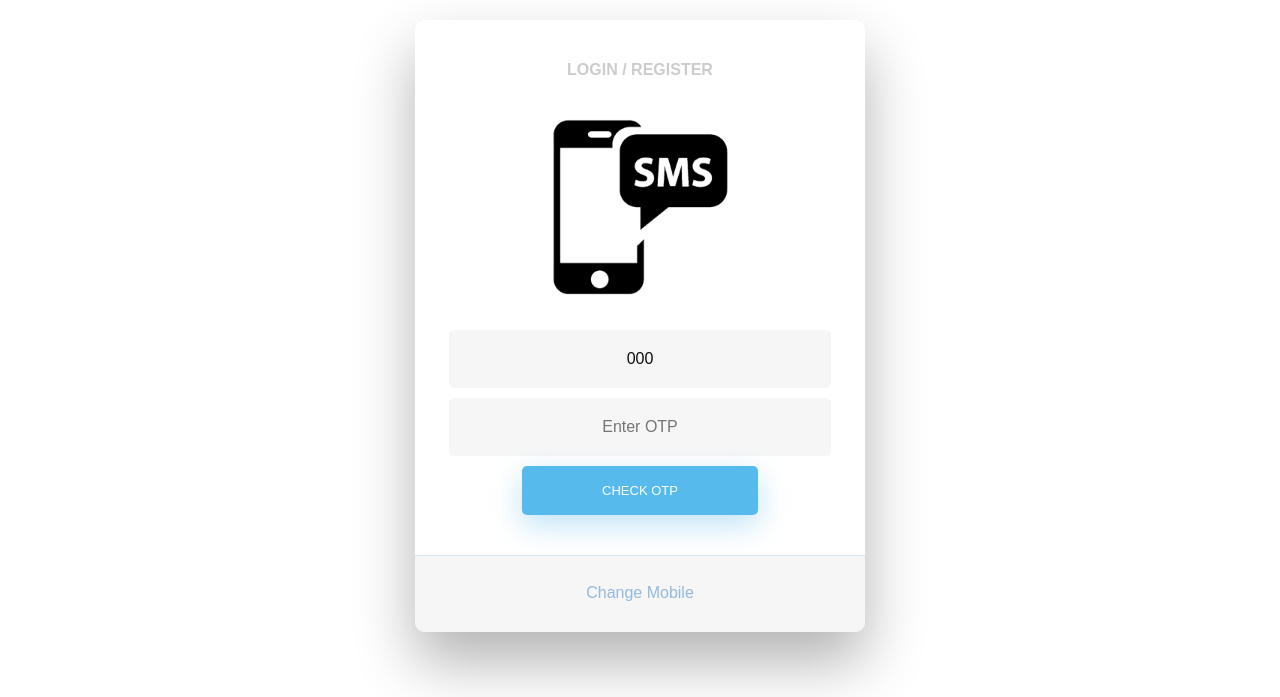
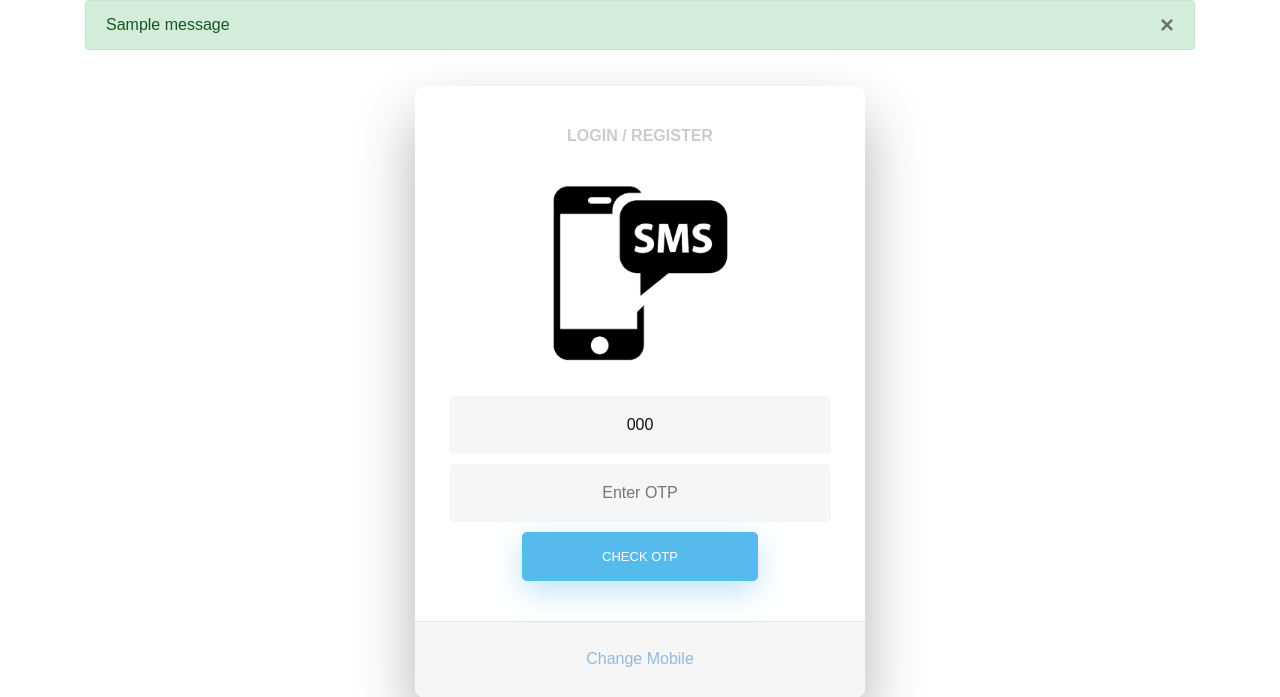
Before and after one commit to miladhzz/custom_auth_daneshjooyar, a Django app: template custom_login/templates/verify.html in a window 1280 px wide. Shown: the top 697 px of the page. Run offline with Django 3.2, Linux system fonts and the light colour scheme; the template is opened without the code that fills it: most values are stand-ins (such as "Sample title", 1, 10 or a date in 2020); one stand-in notice (Sample message) is shown; some libraries are stand-ins or nearby versions.

Commit message:
django messages

```diff
--- a/custom_auth_daneshjooyar/settings.py
+++ b/custom_auth_daneshjooyar/settings.py
@@ -11,6 +11,12 @@ https://docs.djangoproject.com/en/3.0/ref/settings/
 """
 
 import os
+from django.contrib.messages import constants as messages
+
+MESSAGE_TAGS = {
+    messages.ERROR : 'danger',
+    messages.INFO : 'success'
+}
 
 # Build paths inside the project like this: os.path.join(BASE_DIR, ...)
 BASE_DIR = os.path.dirname(os.path.dirname(os.path.abspath(__file__)))
--- a/custom_login/templates/verify.html
+++ b/custom_login/templates/verify.html
@@ -1,6 +1,17 @@
 {% extends 'base.html' %}
 {% load static %}
 {% block body %}
+
+    {% if messages %}
+        {% for message in messages %}
+            <div class="alert alert-{{ message.tags }}" role="alert">
+            <button type="button" class="close" data-dismiss="alert" aria-label="Close">
+                <span aria-hidden="true">&times;</span>
+            </button>
+                {{ message }}
+            </div>
+        {% endfor %}
+    {% endif %}
 
 <div class="wrapper fadeInDown">
   <div id="formContent">
--- a/custom_login/views.py
+++ b/custom_login/views.py
@@ -5,6 +5,7 @@ from django.shortcuts import render
 from .models import MyUser
 from . import forms
 from . import helper
+from django.contrib import messages
 
 
 def register_view(request):
@@ -53,10 +54,12 @@ def verify(request):
 
             # check otp expiration
             if not helper.check_otp_expiration(user.mobile):
+                messages.error(request, "OTP is expired, please try again.")
                 return HttpResponseRedirect(reverse('register_view'))
 
             if user.otp != int(request.POST.get('otp')):
-                return  HttpResponseRedirect(reverse('register_view'))
+                messages.error(request, "OTP is incorrect.")
+                return HttpResponseRedirect(reverse('verify'))
 
             user.is_active = True
             user.save()
@@ -66,6 +69,7 @@ def verify(request):
         return render(request, 'verify.html', {'mobile': mobile})
 
     except MyUser.DoesNotExist:
+        messages.error(request, "Error accorded, try again.")
         return HttpResponseRedirect(reverse('register_view'))
 
 
```
Also changed, not shown: custom_login/templates/register.html (+11 -0 lines).
